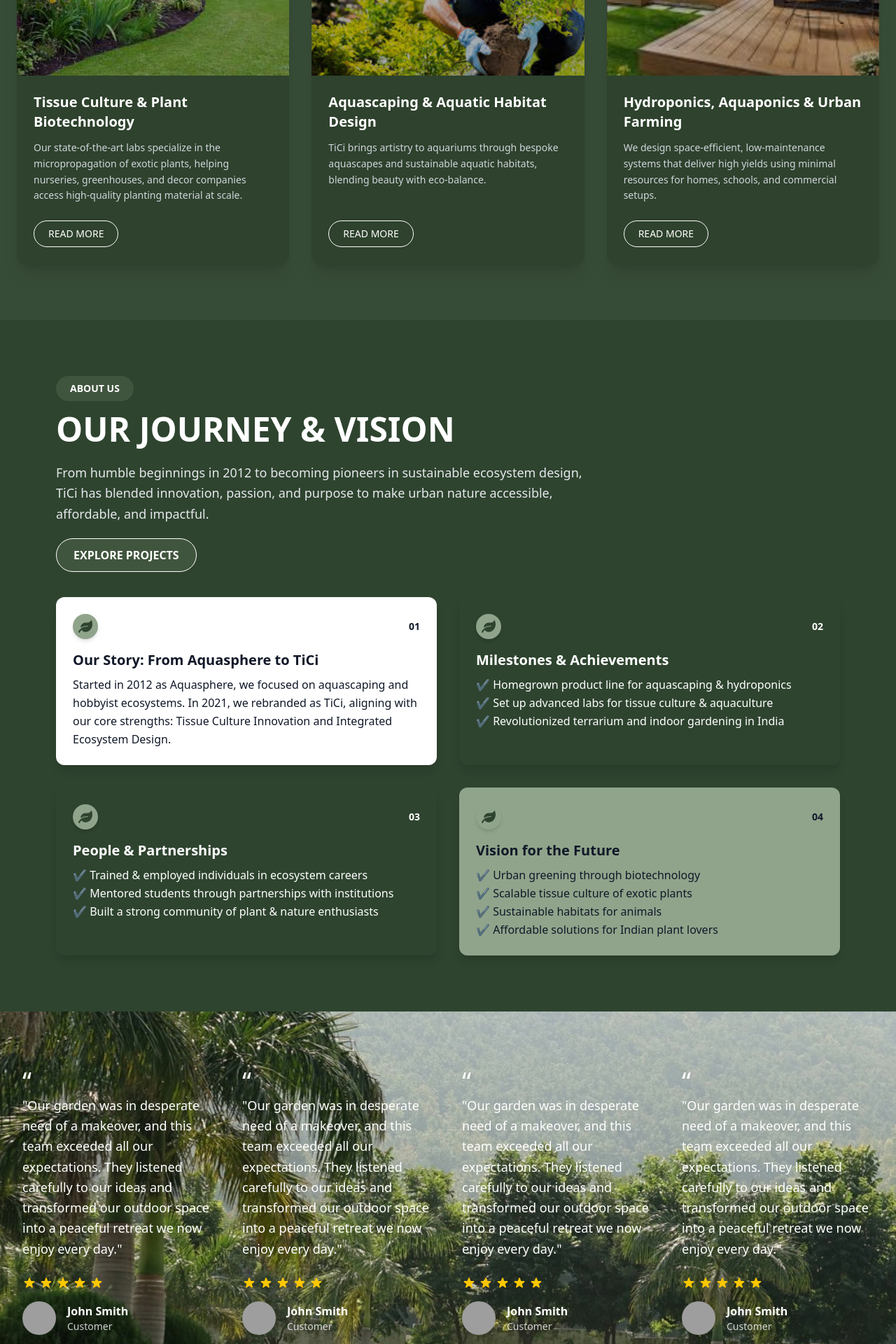
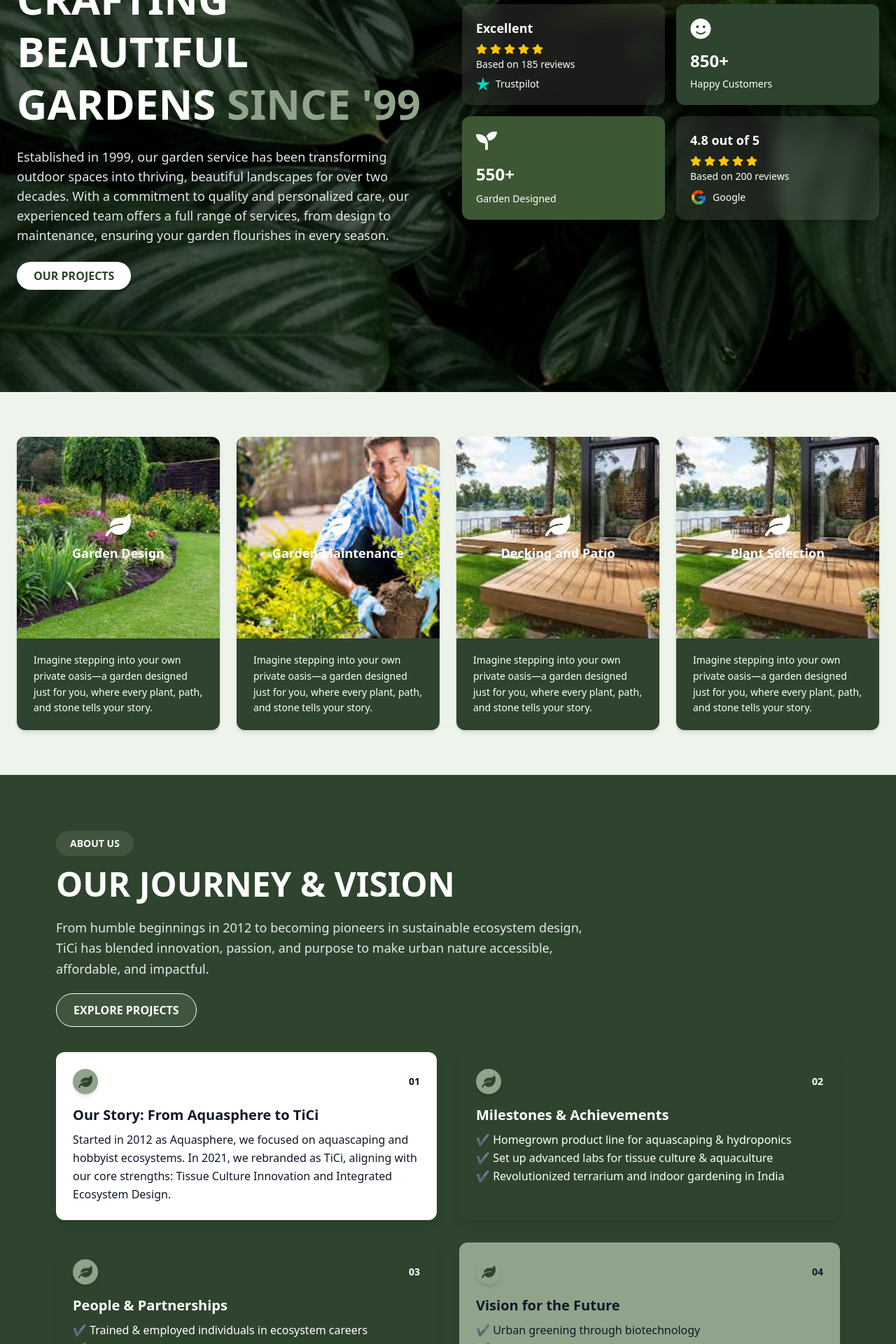
Before and after one commit to shivangsha350/Ti-Ci-1, a React (Vite) app: page / in a window 1280 px wide. Shown: the part 1880-3800 px from the top of the page at 70% size. Built offline with nearby package versions, Linux system fonts and the light colour scheme; grey boxes are pictures that could not be loaded.

Commit message:
Updated changes

```diff
--- a/src/App.jsx
+++ b/src/App.jsx
@@ -17,6 +17,7 @@ import TestimonialsSection from './components/TestimonialsSection'
 import LatestWorks from './components/LatestWorks'
 import AboutUs from './components/AboutUs'
 import WelcomeTici from './components/WelcomeTici'
+import Crafting from './components/Crafting'
 
 
 function App() {
@@ -29,6 +30,7 @@ function App() {
           <>
             <Hero />
             <WelcomeTici/>
+            <Crafting/>
             <ServiceSection />
             <AboutUs />
             <TestimonialsSection/>
--- /dev/null
+++ b/src/components/Crafting.jsx
@@ -0,0 +1,93 @@
+import React from "react";
+import { FaStar, FaLeaf, FaSmile, FaSeedling } from "react-icons/fa";
+import { SiTrustpilot } from "react-icons/si";
+import { FcGoogle } from "react-icons/fc";
+
+const Crafting = () => {
+  return (
+    <section
+      className="relative h-[100vh] w-full bg-cover bg-center bg-no-repeat px-6 flex items-center"
+      style={{ backgroundImage: "url('/leaves.webp')" }} // replace with your leaf image
+    >
+      <div className="absolute inset-0 bg-black/60 z-0" />
+      <div className="relative z-10 max-w-7xl mx-auto w-full grid grid-cols-1 lg:grid-cols-2 gap-10 items-center">
+        {/* Left Content */}
+        <div className="text-white space-y-6 max-w-2xl">
+          <button className="bg-white/10 border border-white rounded-full px-4 py-1 text-sm font-semibold">
+            OUR STORY
+          </button>
+          <h1 className="text-4xl md:text-6xl font-bold leading-tight">
+            CRAFTING BEAUTIFUL <br />
+            GARDENS <span className="text-[#90A48B]">SINCE '99</span>
+          </h1>
+          <p className="text-gray-200 text-lg">
+            Established in 1999, our garden service has been transforming
+            outdoor spaces into thriving, beautiful landscapes for over two
+            decades. With a commitment to quality and personalized care, our
+            experienced team offers a full range of services, from design to
+            maintenance, ensuring your garden flourishes in every season.
+          </p>
+          <div className="flex gap-4 flex-wrap">
+            <button className="bg-white text-[#2E442F] px-6 py-2 rounded-full font-semibold hover:bg-gray-100">
+              OUR PROJECTS
+            </button>
+
+          </div>
+        </div>
+
+        {/* Right Cards */}
+        <div className="grid grid-cols-2 gap-4 mt-10 lg:mt-0">
+          {/* Trustpilot */}
+          <div className="bg-white/10 backdrop-blur-md rounded-xl p-5 text-white shadow-lg">
+            <h3 className="text-lg font-semibold mb-2">Excellent</h3>
+            <div className="flex text-yellow-400 mb-1">
+              {Array(5)
+                .fill(0)
+                .map((_, i) => (
+                  <FaStar key={i} className="mr-1" />
+                ))}
+            </div>
+            <p className="text-sm mb-2">Based on 185 reviews</p>
+            <div className="flex items-center gap-2 text-sm">
+              <SiTrustpilot className="text-teal-400 text-xl" />
+              <span>Trustpilot</span>
+            </div>
+          </div>
+
+          {/* Happy Customers */}
+          <div className="bg-[#2E442F] text-white rounded-xl p-5 shadow-lg flex flex-col justify-between">
+            <FaSmile className="text-3xl mb-3" />
+            <h3 className="text-2xl font-bold">850+</h3>
+            <p className="text-sm mt-1">Happy Customers</p>
+          </div>
+
+          {/* Gardens Designed */}
+          <div className="bg-[#3D5734] text-white rounded-xl p-5 shadow-lg flex flex-col justify-between">
+            <FaSeedling className="text-3xl mb-3" />
+            <h3 className="text-2xl font-bold">550+</h3>
+            <p className="text-sm mt-1">Garden Designed</p>
+          </div>
+
+          {/* Google Rating */}
+          <div className="bg-white/10 backdrop-blur-md rounded-xl p-5 text-white shadow-lg">
+            <h3 className="text-lg font-semibold mb-2">4.8 out of 5</h3>
+            <div className="flex text-yellow-400 mb-1">
+              {Array(5)
+                .fill(0)
+                .map((_, i) => (
+                  <FaStar key={i} className="mr-1" />
+                ))}
+            </div>
+            <p className="text-sm mb-2">Based on 200 reviews</p>
+            <div className="flex items-center gap-2 text-sm">
+              <FcGoogle className="text-2xl" />
+              <span>Google</span>
+            </div>
+          </div>
+        </div>
+      </div>
+    </section>
+  );
+};
+
+export default Crafting;
--- a/src/components/Hero.jsx
+++ b/src/components/Hero.jsx
@@ -19,7 +19,7 @@ const Hero = () => {
 
   return (
     <section
-      className="relative h-[90vh] w-full flex items-center justify-between bg-cover bg-center px-6 transition-all duration-1000 mt-10"
+      className="relative h-[100vh] w-full flex items-center justify-between bg-cover bg-center px-6 transition-all duration-1000 mt-10"
       style={{ backgroundImage: `url(${images[currentImage]})` }}
     >
       {/* Overlay */}
--- a/src/components/ServiceSection.jsx
+++ b/src/components/ServiceSection.jsx
@@ -1,98 +1,230 @@
+// import React from "react";
+// import { FaLeaf } from "react-icons/fa";
+// import { motion } from "framer-motion";
+
+// const services = [
+//   {
+//     title: "Tissue Culture & Plant Biotechnology",
+//     description:
+//       "Our state-of-the-art labs specialize in the micropropagation of exotic plants, helping nurseries, greenhouses, and decor companies access high-quality planting material at scale.",
+//     image: "/garden.jpeg",
+//     readMore: true,
+//   },
+//   {
+//     title: "Aquascaping & Aquatic Habitat Design",
+//     description:
+//       "TiCi brings artistry to aquariums through bespoke aquascapes and sustainable aquatic habitats, blending beauty with eco-balance.",
+//     image: "/maintainance.jpeg",
+//     readMore: true,
+//   },
+//   {
+//     title: "Hydroponics, Aquaponics & Urban Farming",
+//     description:
+//       "We design space-efficient, low-maintenance systems that deliver high yields using minimal resources for homes, schools, and commercial setups.",
+//     image: "/decking.jpeg",
+//     readMore: true,
+//   },
+//   // {
+//   //   title: "Terrariums & Indoor Rainforests",
+//   //   description:
+//   //     "From miniature glass ecosystems to immersive installations, we bring nature indoors with moss walls, indoor waterfalls, and rainforest scapes.",
+//   //   image: "/services/terrariums.jpg",
+//   //   readMore: true,
+//   // },
+//   // {
+//   //   title: "Training & Mentorship",
+//   //   description:
+//   //     "Our practical, job-ready training programs nurture future tissue culture specialists, aquascaping artists, and ecosystem project managers.",
+//   //   image: "/services/training.jpg",
+//   //   readMore: true,
+//   // },
+// ];
+
+// const ServiceSection = () => {
+//   return (
+//     <section className="bg-[#374C37] text-white px-6 py-20">
+//       <div className="max-w-7xl mx-auto">
+//         <h2 className="text-3xl md:text-4xl font-bold text-center mb-12">
+//           Our Services
+//         </h2>
+//         <div className="grid grid-cols-1 md:grid-cols-3 gap-8">
+//           {services.map((service, idx) => (
+//             <motion.div
+//               key={idx}
+//               className="bg-[#2E422D] rounded-xl overflow-hidden shadow-xl flex flex-col group hover:shadow-2xl transition-all duration-300"
+//               initial={{ opacity: 0, y: 40 }}
+//               whileInView={{ opacity: 1, y: 0 }}
+//               viewport={{ once: true }}
+//               transition={{ duration: 0.6, delay: idx * 0.2 }}
+//             >
+//               {/* Image */}
+//               <div
+//                 className="h-[260px] bg-cover bg-center relative group-hover:scale-105 transition-transform duration-500"
+//                 style={{ backgroundImage: `url(${service.image})` }}
+//               >
+//                 <div className="absolute inset-0 bg-black/30 group-hover:bg-black/50 transition-all duration-300"></div>
+//                 <div className="absolute top-4 left-4 bg-white text-[#2E422D] p-2 rounded-full shadow-lg">
+//                   <FaLeaf className="text-xl" />
+//                 </div>
+//               </div>
+
+//               {/* Text */}
+//               <div className="p-6 flex flex-col flex-grow justify-between">
+//                 <div>
+//                   <h3 className="text-xl font-semibold mb-3">{service.title}</h3>
+//                   <p className="text-gray-300 text-sm leading-relaxed">
+//                     {service.description}
+//                   </p>
+//                 </div>
+
+//                 {service.readMore && (
+//                   <motion.button
+//                     whileHover={{ scale: 1.05 }}
+//                     whileTap={{ scale: 0.95 }}
+//                     className="mt-6 self-start border border-white px-5 py-2 rounded-full text-sm hover:bg-white hover:text-[#2E422D] transition font-medium"
+//                   >
+//                     READ MORE
+//                   </motion.button>
+//                 )}
+//               </div>
+//             </motion.div>
+//           ))}
+//         </div>
+//       </div>
+//     </section>
+//   );
+// };
+
+// export default ServiceSection;
+
+
+
+
+
+
+
+
+
+
+
+
+
+
+
+
+
+
+
+
+
+
+
+
+
+
+
+
+
+
+
+
+
+
+
+
+
+
+
+
+
+
+
+
+
+
+
+
+
+
+
 import React from "react";
 import { FaLeaf } from "react-icons/fa";
-import { motion } from "framer-motion";
 
 const services = [
   {
-    title: "Tissue Culture & Plant Biotechnology",
+    title: "Garden Design",
     description:
-      "Our state-of-the-art labs specialize in the micropropagation of exotic plants, helping nurseries, greenhouses, and decor companies access high-quality planting material at scale.",
+      "Imagine stepping into your own private oasis—a garden designed just for you, where every plant, path, and stone tells your story.",
     image: "/garden.jpeg",
-    readMore: true,
   },
   {
-    title: "Aquascaping & Aquatic Habitat Design",
+    title: "Garden Maintenance",
     description:
-      "TiCi brings artistry to aquariums through bespoke aquascapes and sustainable aquatic habitats, blending beauty with eco-balance.",
+      "Imagine stepping into your own private oasis—a garden designed just for you, where every plant, path, and stone tells your story.",
     image: "/maintainance.jpeg",
-    readMore: true,
   },
   {
-    title: "Hydroponics, Aquaponics & Urban Farming",
+    title: "Decking and Patio",
     description:
-      "We design space-efficient, low-maintenance systems that deliver high yields using minimal resources for homes, schools, and commercial setups.",
+      "Imagine stepping into your own private oasis—a garden designed just for you, where every plant, path, and stone tells your story.",
     image: "/decking.jpeg",
-    readMore: true,
   },
-  // {
-  //   title: "Terrariums & Indoor Rainforests",
-  //   description:
-  //     "From miniature glass ecosystems to immersive installations, we bring nature indoors with moss walls, indoor waterfalls, and rainforest scapes.",
-  //   image: "/services/terrariums.jpg",
-  //   readMore: true,
-  // },
-  // {
-  //   title: "Training & Mentorship",
-  //   description:
-  //     "Our practical, job-ready training programs nurture future tissue culture specialists, aquascaping artists, and ecosystem project managers.",
-  //   image: "/services/training.jpg",
-  //   readMore: true,
-  // },
+  {
+    title: "Plant Selection",
+    description:
+      "Imagine stepping into your own private oasis—a garden designed just for you, where every plant, path, and stone tells your story.",
+    image: "/decking.jpeg",
+  },
 ];
 
-const ServiceSection = () => {
+const ServiceCard = ({ title, description, image }) => {
   return (
-    <section className="bg-[#374C37] text-white px-6 py-20">
-      <div className="max-w-7xl mx-auto">
-        <h2 className="text-3xl md:text-4xl font-bold text-center mb-12">
-          Our Services
-        </h2>
-        <div className="grid grid-cols-1 md:grid-cols-3 gap-8">
-          {services.map((service, idx) => (
-            <motion.div
-              key={idx}
-              className="bg-[#2E422D] rounded-xl overflow-hidden shadow-xl flex flex-col group hover:shadow-2xl transition-all duration-300"
-              initial={{ opacity: 0, y: 40 }}
-              whileInView={{ opacity: 1, y: 0 }}
-              viewport={{ once: true }}
-              transition={{ duration: 0.6, delay: idx * 0.2 }}
-            >
-              {/* Image */}
-              <div
-                className="h-[260px] bg-cover bg-center relative group-hover:scale-105 transition-transform duration-500"
-                style={{ backgroundImage: `url(${service.image})` }}
-              >
-                <div className="absolute inset-0 bg-black/30 group-hover:bg-black/50 transition-all duration-300"></div>
-                <div className="absolute top-4 left-4 bg-white text-[#2E422D] p-2 rounded-full shadow-lg">
-                  <FaLeaf className="text-xl" />
-                </div>
-              </div>
+    <div className="group relative bg-[#2E442F] rounded-xl overflow-hidden shadow-md transition-all duration-300">
+      {/* Image Layer */}
+      <div
+        className="h-72 bg-cover bg-center transition-opacity duration-300 group-hover:opacity-0"
+        style={{ backgroundImage: `url(${image})` }}
+      />
 
-              {/* Text */}
-              <div className="p-6 flex flex-col flex-grow justify-between">
-                <div>
-                  <h3 className="text-xl font-semibold mb-3">{service.title}</h3>
-                  <p className="text-gray-300 text-sm leading-relaxed">
-                    {service.description}
-                  </p>
-                </div>
+      {/* Overlay Content on Hover */}
+      <div className="absolute top-0 left-0 w-full h-72 bg-[#2E442F] opacity-0 group-hover:opacity-100 transition-opacity duration-300 flex items-center justify-center">
+        {/* <button className="bg-[#90A48B] text-[#2E442F] font-semibold px-6 py-2 rounded-full shadow hover:bg-white hover:text-[#1d3122] hover:cursor-pointer transition-all duration-300">
+          VIEW DETAILS
+        </button> */}
 
-                {service.readMore && (
-                  <motion.button
-                    whileHover={{ scale: 1.05 }}
-                    whileTap={{ scale: 0.95 }}
-                    className="mt-6 self-start border border-white px-5 py-2 rounded-full text-sm hover:bg-white hover:text-[#2E422D] transition font-medium"
-                  >
-                    READ MORE
-                  </motion.button>
-                )}
-              </div>
-            </motion.div>
-          ))}
-        </div>
+        <button className="cursor-pointer bg-[#90A48B] text-[#2E442F] font-semibold px-6 py-2 rounded-full shadow transition-all duration-300 hover:bg-[#A6BBA3]">
+  VIEW DETAILS
+</button>
+
+      </div>
+
+
+
+
+      {/* Icon + Title (only show before hover) */}
+      <div className="absolute top-0 left-0 w-full h-72 flex flex-col items-center justify-center text-white transition-opacity duration-300 group-hover:opacity-0">
+        <FaLeaf className="text-4xl mb-2" />
+        <h3 className="text-lg font-semibold">{title}</h3>
+      </div>
+
+      {/* Description (Always Visible) */}
+      <div className="px-6 py-5 text-white text-sm leading-relaxed">
+        {description}
+      </div>
+    </div>
+  );
+};
+
+const ServicesSection = () => {
+  return (
+    <section className="bg-[#EEF3EC] py-16 px-6">
+      <div className="max-w-7xl mx-auto grid grid-cols-1 sm:grid-cols-2 lg:grid-cols-4 gap-6">
+        {services.map((service, idx) => (
+          <ServiceCard key={idx} {...service} />
+        ))}
       </div>
     </section>
   );
 };
 
-export default ServiceSection;
+export default ServicesSection;
--- a/src/components/TestimonialsSection.jsx
+++ b/src/components/TestimonialsSection.jsx
@@ -1,81 +1,202 @@
-import React from "react";
+// import React from "react";
+
+// const testimonials = [
+//   {
+//     name: "John Smith",
+//     role: "Customer",
+//     image: "https://randomuser.me/api/portraits/men/32.jpg",
+//     text: `"Our garden was in desperate need of a makeover, and this team exceeded all our expectations. They listened carefully to our ideas and transformed our outdoor space into a peaceful retreat we now enjoy every day."`,
+//   },
+//   {
+//     name: "John Smith",
+//     role: "Customer",
+//     image: "https://randomuser.me/api/portraits/men/45.jpg",
+//     text: `"Our garden was in desperate need of a makeover, and this team exceeded all our expectations. They listened carefully to our ideas and transformed our outdoor space into a peaceful retreat we now enjoy every day."`,
+//   },
+//   {
+//     name: "John Smith",
+//     role: "Customer",
+//     image: "https://randomuser.me/api/portraits/men/64.jpg",
+//     text: `"Our garden was in desperate need of a makeover, and this team exceeded all our expectations. They listened carefully to our ideas and transformed our outdoor space into a peaceful retreat we now enjoy every day."`,
+//   },
+//   {
+//     name: "John Smith",
+//     role: "Customer",
+//     image: "https://randomuser.me/api/portraits/men/22.jpg",
+//     text: `"Our garden was in desperate need of a makeover, and this team exceeded all our expectations. They listened carefully to our ideas and transformed our outdoor space into a peaceful retreat we now enjoy every day."`,
+//   },
+// ];
+
+// const TestimonialsSection = () => {
+//   return (
+//     <div
+//       className="bg-cover bg-center py-20 px-4 sm:px-8"
+//       style={{
+//         backgroundImage:
+//           "url('/3.webp')",
+//       }}
+//     >
+//       <div className="max-w-7xl mx-auto grid grid-cols-1 sm:grid-cols-2 lg:grid-cols-4 gap-10">
+//         {testimonials.map((testimonial, index) => (
+//           <div
+//             key={index}
+//             className="text-white flex flex-col justify-between h-full"
+//           >
+//             <div className="text-4xl mb-0">“</div>
+//             <p className="text-lg leading-relaxed mb-6">{testimonial.text}</p>
+
+//             <div className="flex items-center space-x-1 mb-4">
+//               {Array(5)
+//                 .fill(0)
+//                 .map((_, i) => (
+//                   <svg
+//                     key={i}
+//                     className="w-5 h-5 text-yellow-400"
+//                     fill="currentColor"
+//                     viewBox="0 0 20 20"
+//                   >
+//                     <path d="M9.049 2.927c.3-.921 1.603-.921 1.902 0l1.07 3.3a1 1 0 00.95.69h3.462c.969 0 1.371 1.24.588 1.81l-2.8 2.033a1 1 0 00-.364 1.118l1.07 3.3c.3.921-.755 1.688-1.54 1.118l-2.8-2.033a1 1 0 00-1.175 0l-2.8 2.033c-.784.57-1.838-.197-1.539-1.118l1.07-3.3a1 1 0 00-.364-1.118L2.98 8.727c-.783-.57-.38-1.81.588-1.81h3.462a1 1 0 00.951-.69l1.07-3.3z" />
+//                   </svg>
+//                 ))}
+//             </div>
+
+//             <div className="flex items-center space-x-4">
+//               <img
+//                 src={testimonial.image}
+//                 alt={testimonial.name}
+//                 className="w-12 h-12 rounded-full object-cover"
+//               />
+//               <div>
+//                 <p className="font-semibold">{testimonial.name}</p>
+//                 <p className="text-sm opacity-80">{testimonial.role}</p>
+//               </div>
+//             </div>
+//           </div>
+//         ))}
+//       </div>
+//     </div>
+//   );
+// };
+
+// export default TestimonialsSection;
+
+
+
+
+
+
+
+
+
+
+
+
+
+
+
+
+
+
+
+
+
+
+
+
+
+
+
+
+
+
+
+
+
+
+
+
+
+
+
+
+
+
+
+
+
+
+
+
+
+import React, { useState } from "react";
+import { FaQuoteLeft } from "react-icons/fa";
+import { motion, AnimatePresence } from "framer-motion";
 
 const testimonials = [
   {
-    name: "John Smith",
-    role: "Customer",
-    image: "https://randomuser.me/api/portraits/men/32.jpg",
-    text: `"Our garden was in desperate need of a makeover, and this team exceeded all our expectations. They listened carefully to our ideas and transformed our outdoor space into a peaceful retreat we now enjoy every day."`,
+    quote:
+      "We hired Gardyn to transform our backyard, and the results were beyond our expectations. The team was professional, punctual, and incredibly knowledgeable about plants and landscaping.",
+    author: "Donette Fondren",
   },
   {
-    name: "John Smith",
-    role: "Customer",
-    image: "https://randomuser.me/api/portraits/men/45.jpg",
-    text: `"Our garden was in desperate need of a makeover, and this team exceeded all our expectations. They listened carefully to our ideas and transformed our outdoor space into a peaceful retreat we now enjoy every day."`,
+    quote:
+      "TiCi completely changed the way we think about green interiors. Their terrarium and moss wall designs brought life into our office space.",
+    author: "Rahul Mehta",
   },
   {
-    name: "John Smith",
-    role: "Customer",
-    image: "https://randomuser.me/api/portraits/men/64.jpg",
-    text: `"Our garden was in desperate need of a makeover, and this team exceeded all our expectations. They listened carefully to our ideas and transformed our outdoor space into a peaceful retreat we now enjoy every day."`,
-  },
-  {
-    name: "John Smith",
-    role: "Customer",
-    image: "https://randomuser.me/api/portraits/men/22.jpg",
-    text: `"Our garden was in desperate need of a makeover, and this team exceeded all our expectations. They listened carefully to our ideas and transformed our outdoor space into a peaceful retreat we now enjoy every day."`,
+    quote:
+      "The hydroponics system they installed at our school is both educational and beautiful. It’s a sustainable learning tool we didn’t know we needed.",
+    author: "Sonal Kapoor",
   },
 ];
 
-const TestimonialsSection = () => {
+const TestimonialSection = () => {
+  const [index, setIndex] = useState(0);
+
+  const handleDotClick = (i) => {
+    setIndex(i);
+  };
+
   return (
-    <div
-      className="bg-cover bg-center py-20 px-4 sm:px-8"
+    <section
+      className="relative w-full py-24 px-6 bg-[#EEF3EC] bg-center bg-cover text-center"
       style={{
-        backgroundImage:
-          "url('/3.webp')",
+        backgroundImage: "url('/pattern-bg.png')", // Replace with your actual background path
       }}
     >
-      <div className="max-w-7xl mx-auto grid grid-cols-1 sm:grid-cols-2 lg:grid-cols-4 gap-10">
-        {testimonials.map((testimonial, index) => (
-          <div
+      <div className="max-w-5xl mx-auto">
+        <FaQuoteLeft className="text-4xl mx-auto text-[#3D5734] mb-6" />
+
+        <AnimatePresence mode="wait">
+          <motion.div
             key={index}
-            className="text-white flex flex-col justify-between h-full"
+            initial={{ opacity: 0, y: 20 }}
+            animate={{ opacity: 1, y: 0 }}
+            exit={{ opacity: 0, y: -20 }}
+            transition={{ duration: 0.4 }}
           >
-            <div className="text-4xl mb-0">“</div>
-            <p className="text-lg leading-relaxed mb-6">{testimonial.text}</p>
+            <p className="text-2xl md:text-3xl font-medium text-[#2E442F] leading-relaxed mb-6">
+              {testimonials[index].quote}
+            </p>
+            <p className="text-gray-600 font-medium">{testimonials[index].author}</p>
+          </motion.div>
+        </AnimatePresence>
 
-            <div className="flex items-center space-x-1 mb-4">
-              {Array(5)
-                .fill(0)
-                .map((_, i) => (
-                  <svg
-                    key={i}
-                    className="w-5 h-5 text-yellow-400"
-                    fill="currentColor"
-                    viewBox="0 0 20 20"
-                  >
-                    <path d="M9.049 2.927c.3-.921 1.603-.921 1.902 0l1.07 3.3a1 1 0 00.95.69h3.462c.969 0 1.371 1.24.588 1.81l-2.8 2.033a1 1 0 00-.364 1.118l1.07 3.3c.3.921-.755 1.688-1.54 1.118l-2.8-2.033a1 1 0 00-1.175 0l-2.8 2.033c-.784.57-1.838-.197-1.539-1.118l1.07-3.3a1 1 0 00-.364-1.118L2.98 8.727c-.783-.57-.38-1.81.588-1.81h3.462a1 1 0 00.951-.69l1.07-3.3z" />
-                  </svg>
-                ))}
-            </div>
-
-            <div className="flex items-center space-x-4">
-              <img
-                src={testimonial.image}
-                alt={testimonial.name}
-                className="w-12 h-12 rounded-full object-cover"
-              />
-              <div>
-                <p className="font-semibold">{testimonial.name}</p>
-                <p className="text-sm opacity-80">{testimonial.role}</p>
-              </div>
-            </div>
-          </div>
-        ))}
+        {/* Dots */}
+        <div className="mt-8 flex justify-center space-x-3">
+          {testimonials.map((_, i) => (
+            <button
+              key={i}
+              onClick={() => handleDotClick(i)}
+              className={`w-3 h-3 rounded-full transition-all duration-300 ${
+                index === i ? "bg-[#3D5734]" : "bg-[#A0B49A] opacity-40"
+              }`}
+            />
+          ))}
+        </div>
       </div>
-    </div>
+    </section>
   );
 };
 
-export default TestimonialsSection;
+export default TestimonialSection;
```
Also changed, not shown: public/leaves.webp (added).
